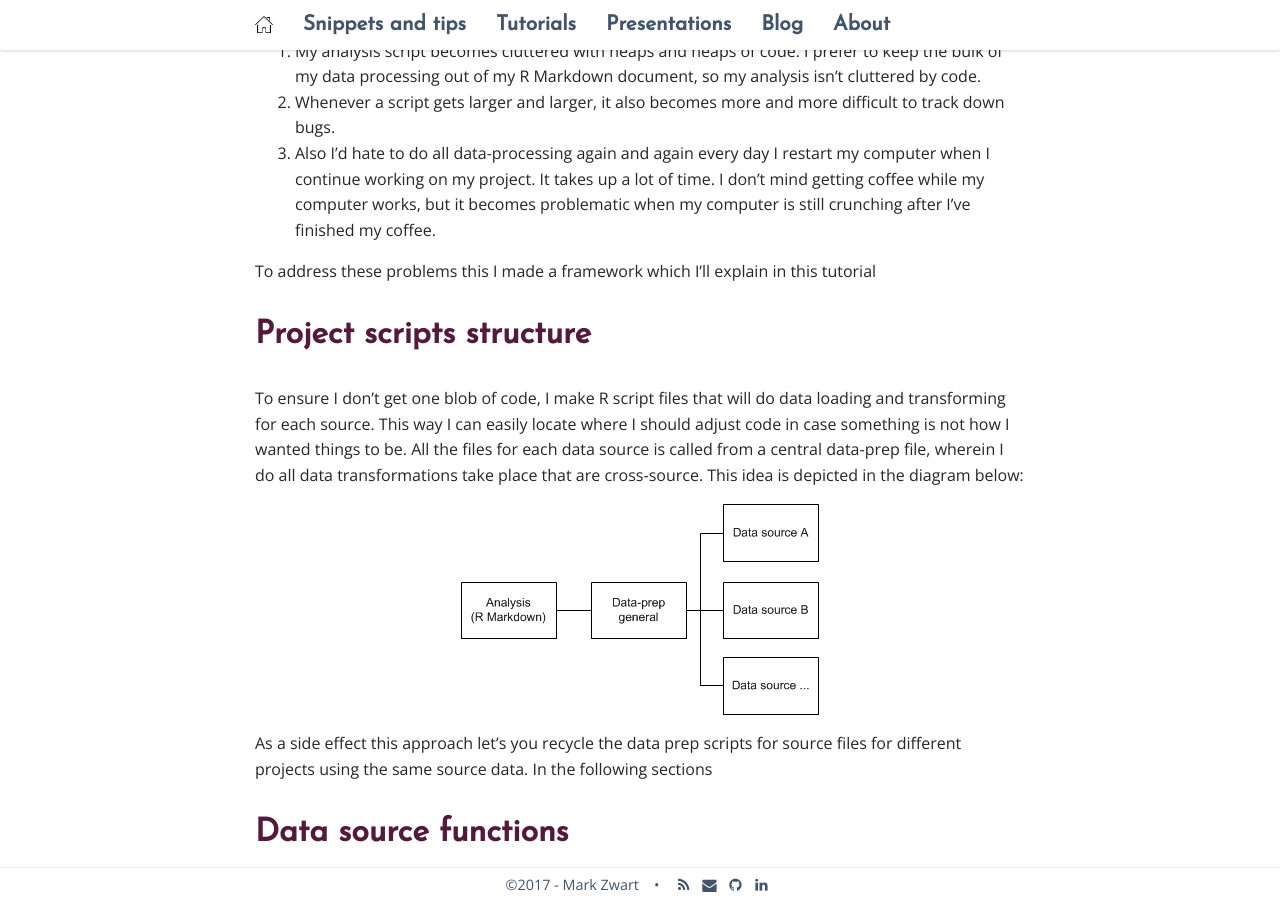
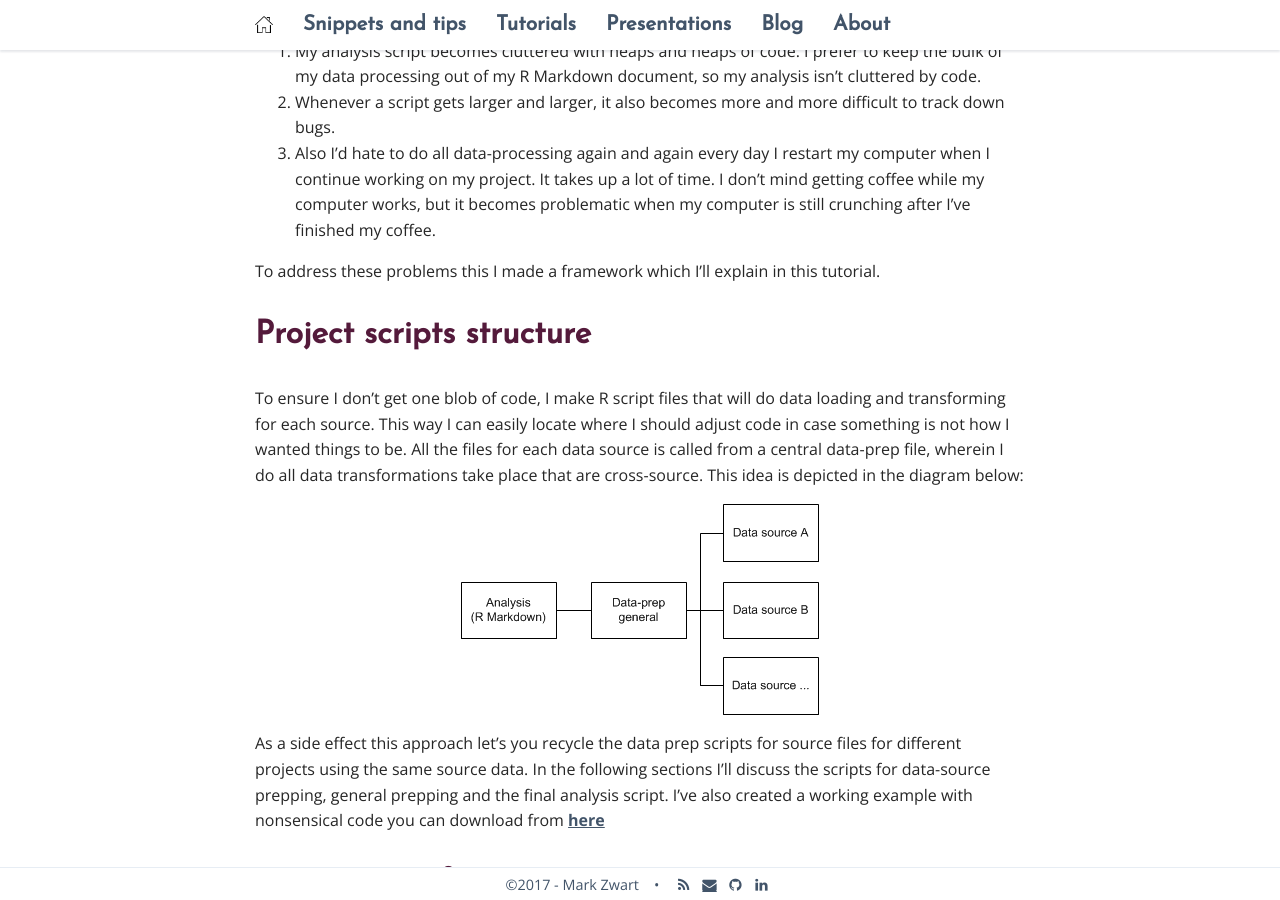
Before and after one commit to mark-me/mark-me.github.io, a Jekyll site: the page built from _pages/tutorials/structuring-data-processing/structuring-data-processing.md, in a window 1280 px wide and 900 px high, scrolled down 297 px. Built offline with Jekyll 4.4.1, drawn with Linux system fonts in a browser that asks for light colours; nearby versions of some CDN libraries; comment, search, counter and statistics services are not loaded.

Commit message:
Update structuring-data-processing.md

```diff
--- a/_pages/tutorials/structuring-data-processing/structuring-data-processing.md
+++ b/_pages/tutorials/structuring-data-processing/structuring-data-processing.md
@@ -10,7 +10,7 @@
 2. Whenever a script gets larger and larger, it also becomes more and more difficult to track down bugs.
 3. Also I'd hate to do all data-processing again and again every day I restart my computer when I continue working on my project. It takes up a lot of time. I don't mind getting coffee while my computer works, but it becomes problematic when my computer is still crunching after I've finished my coffee.
 
-To address these problems this I made a framework which I'll explain in this tutorial
+To address these problems this I made a framework which I'll explain in this tutorial.
 
 # Project scripts structure
 
@@ -21,7 +21,7 @@
 <img src="/_pages/snippets-and-tips/script-structuring/data-prep.png" alt="Script structure" align="middle"/>
 {: refdef}
 
-As a side effect this approach let's you recycle the data prep scripts for source files for different projects using the same source data. In the following sections
+As a side effect this approach let's you recycle the data prep scripts for source files for different projects using the same source data. In the following sections I'll discuss the scripts for data-source prepping, general prepping and the final analysis script. I've also created a working example with nonsensical code you can download from [here](https://github.com/mark-me/mark-me.github.io/raw/master/_pages/tutorials/structuring-data-processing/structuring-data-processing.zip)
 
 # Data source functions
 
```
